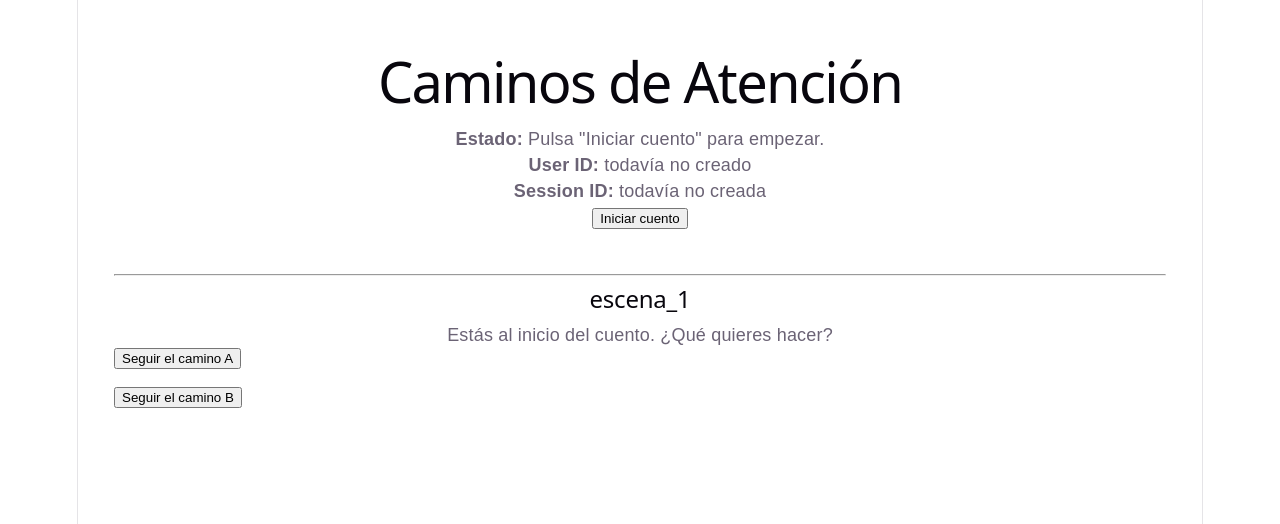
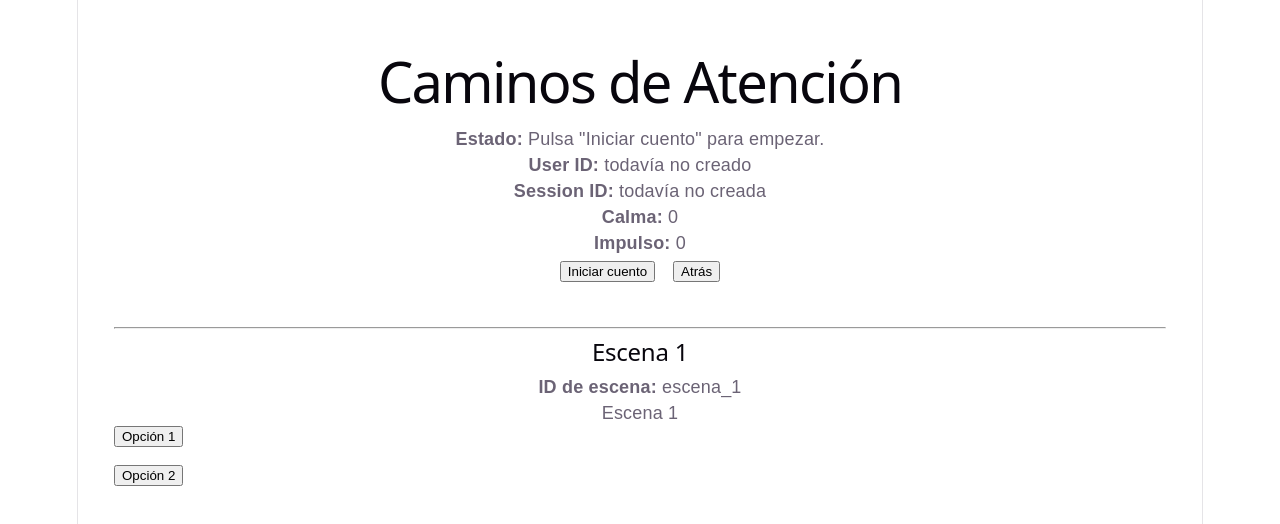
Before and after one commit to dacentor/caminos_de_atencion-tfg, a React (Vite) app: page / in a window 1280 px wide. Shown: the top 524 px of the page. Built offline with nearby package versions, Linux system fonts and the light colour scheme.

Commit message:
separar stories del componente principal

```diff
--- a/src/App.jsx
+++ b/src/App.jsx
@@ -1,40 +1,30 @@
 import { useState } from 'react'
 import { supabase } from './supabase'
-
-// Estructura básica del cuento interactivo.
-// Cada escena contiene el texto que se muestra y las opciones disponibles.
-const storyData = {
-  escena_1: {
-    text: 'Estás al inicio del cuento. ¿Qué quieres hacer?',
-    choices: [
-      { label: 'Seguir el camino A', next: 'escena_2' },
-      { label: 'Seguir el camino B', next: 'escena_3' }
-    ]
-  },
-  escena_2: {
-    text: 'Has elegido el camino A.',
-    choices: []
-  },
-  escena_3: {
-    text: 'Has elegido el camino B.',
-    choices: []
-  }
-}
+import { lunaBosque } from './data/stories/lunaBosque'
 
 function App() {
-  // Estado del usuario creado en la base de datos.
+  // Identificador del usuario creado en Supabase para la sesión actual.
   const [userId, setUserId] = useState(null)
 
-  // Estado de la sesión activa del cuento.
+  // Identificador de la sesión narrativa actual.
   const [sessionId, setSessionId] = useState(null)
 
-  // Estado de la escena actual mostrada en pantalla.
+  // Escena activa del cuento.
   const [scene, setScene] = useState('escena_1')
 
-  // Estado del mensaje informativo mostrado al usuario.
+  // Mensaje de estado mostrado en la interfaz.
   const [status, setStatus] = useState('Pulsa "Iniciar cuento" para empezar.')
 
-  // Crea un usuario de prueba y una sesión de cuento en Supabase.
+  // Historial simple del recorrido realizado dentro de la sesión actual.
+  // Se utilizará para habilitar el botón "Atrás" en escenas intermedias.
+  const [history, setHistory] = useState([])
+
+  // Variables narrativas sencillas que más adelante podrán servir
+  // para personalizar el epílogo o registrar el tipo de recorrido.
+  const [calmaScore, setCalmaScore] = useState(0)
+  const [impulsoScore, setImpulsoScore] = useState(0)
+
+  // Crea un usuario de prueba y una sesión nueva del cuento.
   async function iniciarCuento() {
     setStatus('Creando usuario...')
 
@@ -58,7 +48,7 @@ function App() {
       .insert([
         {
           user_id: userData.id,
-          story_id: 'cuento_1'
+          story_id: 'luna_bosque'
         }
       ])
       .select()
@@ -70,17 +60,49 @@ function App() {
       return
     }
 
+    // Reinicia el estado narrativo al comenzar una nueva sesión.
     setSessionId(sessionData.id)
+    setScene('escena_1')
+    setHistory([])
+    setCalmaScore(0)
+    setImpulsoScore(0)
     setStatus('Sesión iniciada correctamente.')
   }
 
-  // Registra en la base de datos la decisión tomada en la escena actual
-  // y actualiza la interfaz con la siguiente escena.
+  // Devuelve el impacto narrativo aproximado de una elección.
+  // De momento se usa una lógica simple basada en la etiqueta del botón.
+  // Más adelante podría trasladarse al archivo de datos del cuento.
+  function calcularImpactoDecision(choiceLabel) {
+    let calma = 0
+    let impulso = 0
+
+    if (
+      choiceLabel.includes('Respira') ||
+      choiceLabel.includes('Ayuda') ||
+      choiceLabel.includes('Sentarse') ||
+      choiceLabel.includes('Abrazar')
+    ) {
+      calma = 1
+    }
+
+    if (
+      choiceLabel.includes('distrae') ||
+      choiceLabel.includes('Sigue a Mika')
+    ) {
+      impulso = 1
+    }
+
+    return { calma, impulso }
+  }
+
+  // Guarda en Supabase la decisión tomada y actualiza el estado narrativo local.
   async function guardarDecision(choice) {
     if (!sessionId) {
       setStatus('Primero tienes que iniciar el cuento.')
       return
     }
+
+    const { calma, impulso } = calcularImpactoDecision(choice.label)
 
     const { error } = await supabase
       .from('scene_decisions')
@@ -98,34 +120,78 @@ function App() {
       return
     }
 
+    // Guarda la escena actual en el historial para permitir retroceder.
+    setHistory((prevHistory) => [...prevHistory, scene])
+
+    // Actualiza las variables narrativas acumuladas.
+    setCalmaScore((prevCalma) => prevCalma + calma)
+    setImpulsoScore((prevImpulso) => prevImpulso + impulso)
+
+    // Avanza a la siguiente escena.
     setScene(choice.next)
     setStatus(`Decisión guardada: ${choice.label}`)
   }
 
-  // Obtiene la información de la escena actual para renderizarla.
-  const currentScene = storyData[scene]
+  // Permite volver a la escena anterior dentro del recorrido actual.
+  // En esta versión, retroceder solo afecta al estado local de la interfaz.
+  function volverAtras() {
+    if (history.length === 0) {
+      setStatus('No hay escenas anteriores en el recorrido actual.')
+      return
+    }
+
+    const previousScene = history[history.length - 1]
+    const updatedHistory = history.slice(0, -1)
+
+    setScene(previousScene)
+    setHistory(updatedHistory)
+    setStatus('Has vuelto a la escena anterior.')
+  }
+
+  // Reinicia la parte visual del cuento manteniendo la sesión ya creada.
+  // Se utiliza al llegar al epílogo para volver a comenzar el recorrido.
+  function reiniciarRecorrido() {
+    setScene('escena_1')
+    setHistory([])
+    setCalmaScore(0)
+    setImpulsoScore(0)
+    setStatus('Recorrido reiniciado.')
+  }
+
+  // Obtiene los datos de la escena activa.
+  const currentScene = lunaBosque[scene]
 
   return (
     <div style={{ padding: '2rem', fontFamily: 'Arial, sans-serif' }}>
       <h1>Caminos de Atención</h1>
 
-      {/* Estado actual de la aplicación */}
+      {/* Estado general de la aplicación */}
       <p><strong>Estado:</strong> {status}</p>
       <p><strong>User ID:</strong> {userId || 'todavía no creado'}</p>
       <p><strong>Session ID:</strong> {sessionId || 'todavía no creada'}</p>
 
-      {/* Inicio de la sesión del cuento */}
-      <button onClick={iniciarCuento} style={{ marginBottom: '2rem' }}>
+      {/* Información simple de variables narrativas */}
+      <p><strong>Calma:</strong> {calmaScore}</p>
+      <p><strong>Impulso:</strong> {impulsoScore}</p>
+
+      {/* Botón para crear usuario y sesión antes de empezar el cuento */}
+      <button onClick={iniciarCuento} style={{ marginBottom: '2rem', marginRight: '1rem' }}>
         Iniciar cuento
+      </button>
+
+      {/* Botón para retroceder dentro del recorrido actual */}
+      <button onClick={volverAtras} style={{ marginBottom: '2rem' }}>
+        Atrás
       </button>
 
       <hr />
 
-      {/* Escena activa del cuento */}
-      <h2>{scene}</h2>
+      {/* Contenido principal de la escena activa */}
+      <h2>{currentScene.title}</h2>
+      <p><strong>ID de escena:</strong> {scene}</p>
       <p>{currentScene.text}</p>
 
-      {/* Opciones disponibles para la escena actual */}
+      {/* Botones de elección para las escenas que todavía no son finales */}
       {currentScene.choices.map((choice) => (
         <button
           key={choice.label}
@@ -135,6 +201,13 @@ function App() {
           {choice.label}
         </button>
       ))}
+
+      {/* Si la escena es final, se muestra una opción para reiniciar */}
+      {currentScene.isEnding && (
+        <button onClick={reiniciarRecorrido} style={{ marginTop: '1rem' }}>
+          Volver al inicio
+        </button>
+      )}
     </div>
   )
 }
--- /dev/null
+++ b/src/data/stories/lunaBosque.js
@@ -0,0 +1,133 @@
+// Datos narrativos del cuento "Luna en el bosque".
+// La estructura sigue un modelo convergente:
+// cada decisión genera una variación del recorrido,
+// pero todas las rutas terminan confluyendo en un mismo epílogo.
+
+export const lunaBosque = {
+  escena_1: {
+    title: 'Escena 1',
+    text: 'Escena 1',
+    choices: [
+      {
+        label: 'Opción 1',
+        next: 'escena_1A'
+      },
+      {
+        label: 'Opción 2',
+        next: 'escena_1B'
+      }
+    ],
+    isEnding: false
+  },
+
+  escena_1A: {
+    title: 'Escena 1 - Opción 1',
+    text: 'Escena 1 - Opción 1',
+    choices: [
+      {
+        label: 'Opción 1',
+        next: 'escena_2'
+      }
+    ],
+    isEnding: false
+  },
+
+  escena_1B: {
+    title: 'Escena 1 - Opción 2',
+    text: 'Escena 1 - Opción 2',
+    choices: [
+      {
+        label: 'Opción 1',
+        next: 'escena_2'
+      }
+    ],
+    isEnding: false
+  },
+
+  escena_2: {
+    title: 'Escena 2',
+    text: 'Escena 2',
+    choices: [
+      {
+        label: 'Opción 1',
+        next: 'escena_2A'
+      },
+      {
+        label: 'Opción 2',
+        next: 'escena_2B'
+      }
+    ],
+    isEnding: false
+  },
+
+  escena_2A: {
+    title: 'Escena 2 - Opción 1',
+    text: 'Escena 2 - Opción 1',
+    choices: [
+      {
+        label: 'Opción 1',
+        next: 'escena_3'
+      }
+    ],
+    isEnding: false
+  },
+
+  escena_2B: {
+    title: 'Escena 2 - Opción 2',
+    text: 'Escena 2 - Opción 2',
+    choices: [
+      {
+        label: 'Opción 1',
+        next: 'escena_3'
+      }
+    ],
+    isEnding: false
+  },
+
+  escena_3: {
+    title: 'Escena 3',
+    text: 'Escena 3',
+    choices: [
+      {
+        label: 'Opción 1',
+        next: 'escena_3A'
+      },
+      {
+        label: 'Opción 2',
+        next: 'escena_3B'
+      }
+    ],
+    isEnding: false
+  },
+
+  escena_3A: {
+    title: 'Escena 3 - Opción 1',
+    text: 'Escena 3 - Opción 1',
+    choices: [
+      {
+        label: 'Opción 1',
+        next: 'escena_4'
+      }
+    ],
+    isEnding: false
+  },
+
+  escena_3B: {
+    title: 'Escena 3 - Opción 2',
+    text: 'Escena 3 - Opción 2',
+    choices: [
+      {
+        label: 'Opción 1',
+        next: 'escena_4'
+      }
+    ],
+    isEnding: false
+  },
+
+  escena_4: {
+    title: 'Escena 4',
+    text: 'Escena 4',
+    choices: [],
+    isEnding: true
+  }
+}
```
